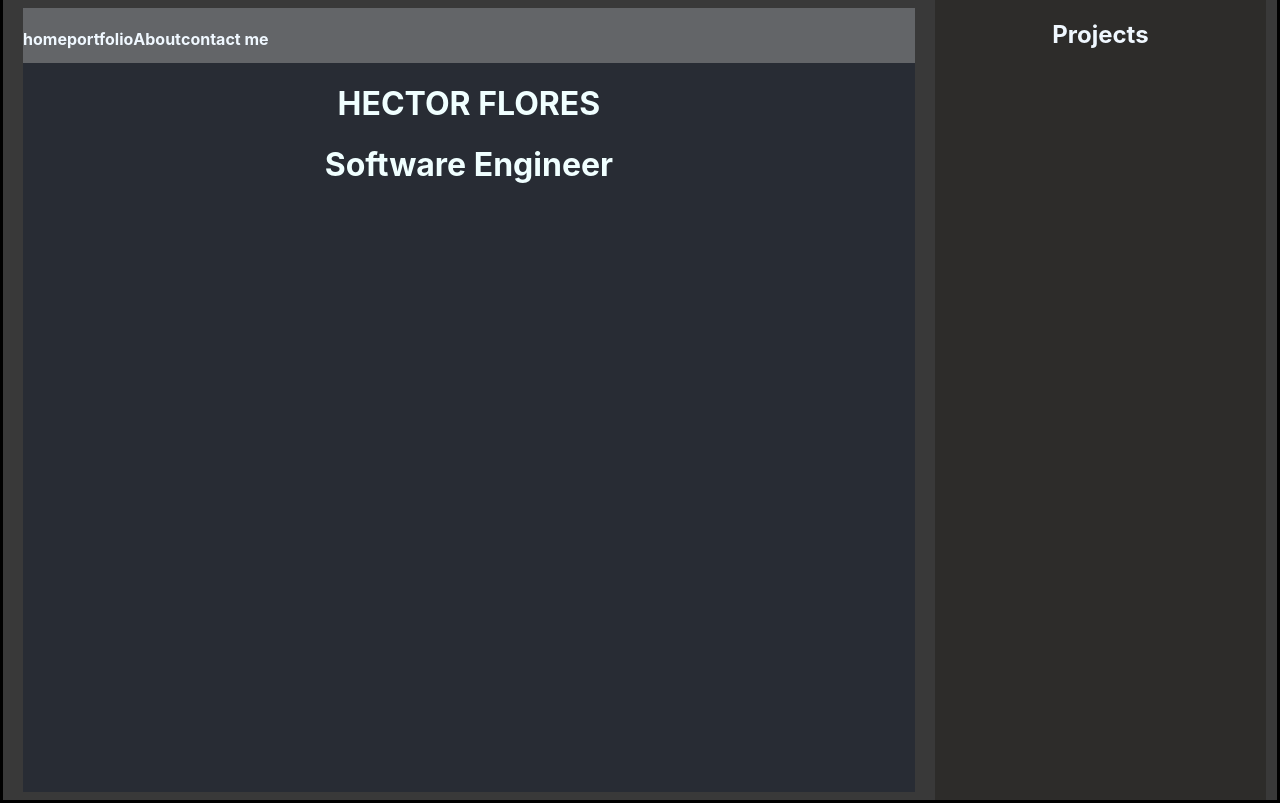
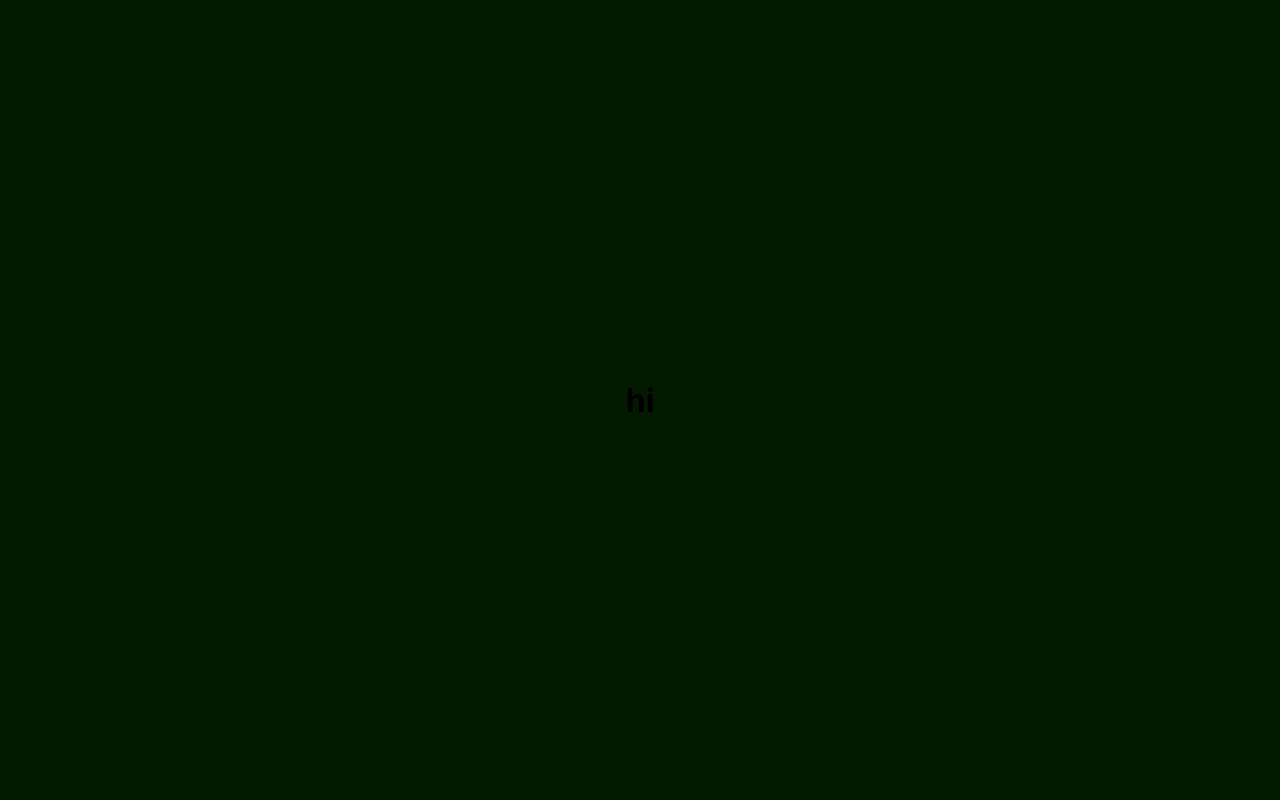
Before and after one commit to hekmaflo/my-portfolio, a React (Create React App) app in the folder my-portfolio/: page / in a window 1280 px wide. Built offline with nearby package versions, Linux system fonts and the light colour scheme.

Commit message:
scrapped to start new portfolio

```diff
--- a/my-portfolio/src/App.css
+++ b/my-portfolio/src/App.css
@@ -39,7 +39,7 @@
 .Intro-card {
   margin: 20px;
   width: 70%;
-  height: 98%;
+  height: 100%;
   background-color: #282c34;
   /* border-style: solid; */
   /* border-radius: 10px; */
--- a/my-portfolio/src/App.js
+++ b/my-portfolio/src/App.js
@@ -4,21 +4,7 @@ import "./App.css";
 function App() {
   return (
     <div className="App">
-      <div className="Main">
-        <div className="Intro-card">
-          <div className="Nav">
-            <h4>home</h4>
-            <h4>portfolio</h4>
-            <h4>About</h4>
-            <h4>contact me</h4>
-          </div>
-          <h1>HECTOR FLORES</h1>
-          <h1>Software Engineer</h1>
-        </div>
-        <div className="Projects">
-          <h2>Projects</h2>
-        </div>
-      </div>
+      <h1>hi</h1>
     </div>
   );
 }
```
Also changed, not shown: my-portfolio/src/components/Nav.jsx (added).
